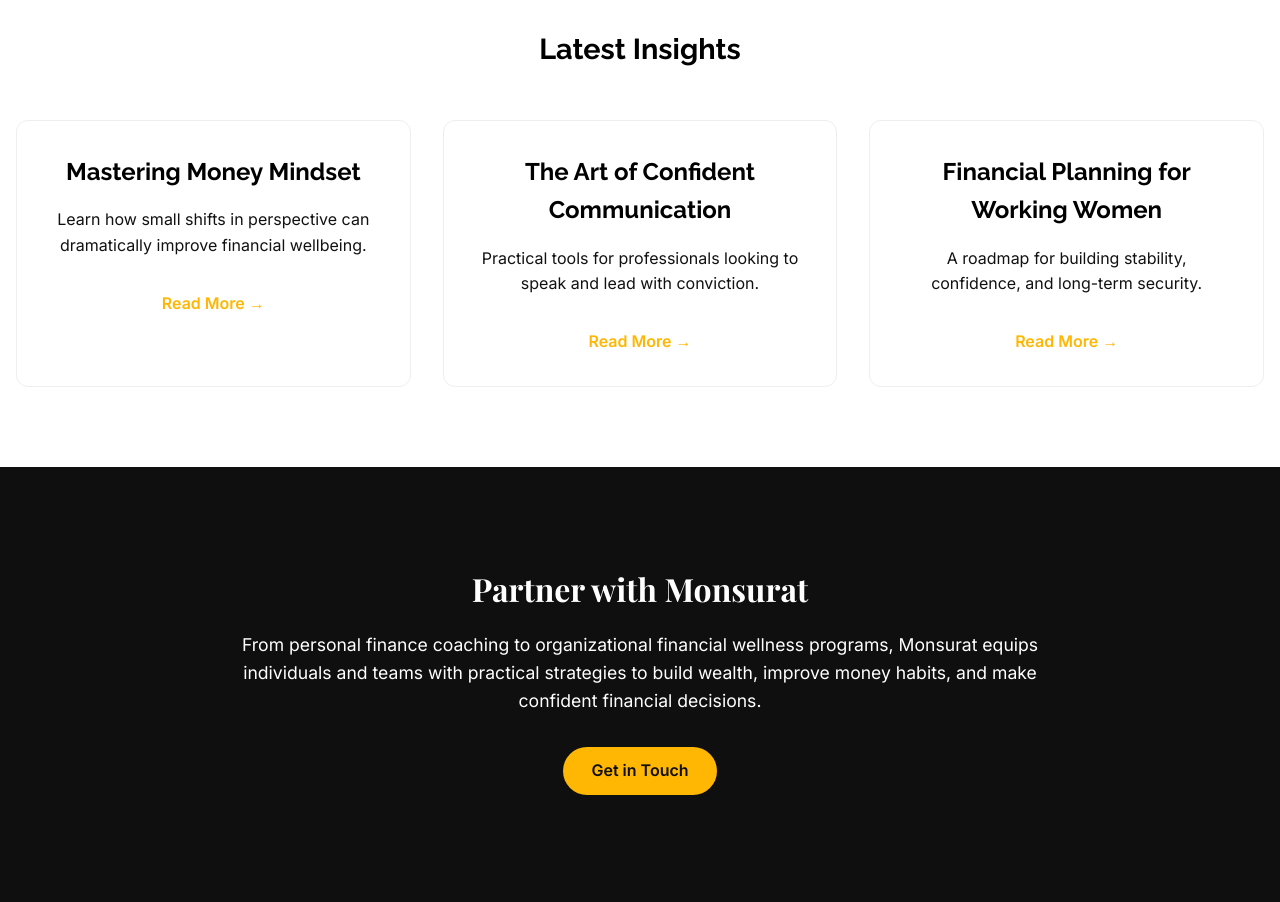
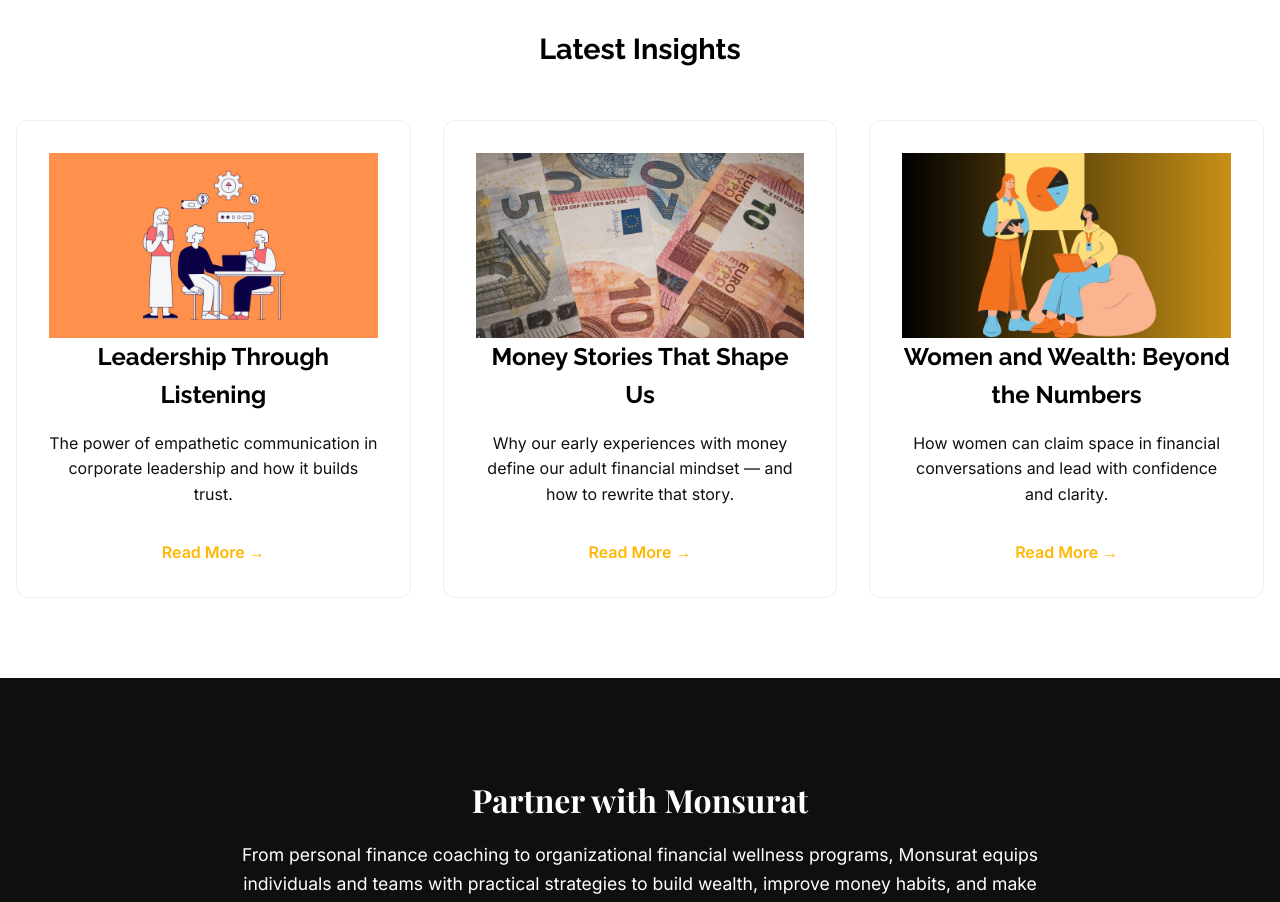
Before and after one commit to Gboly/mlainsights, a Next.js app: page / in a window 1280 px wide. Shown: the part 2320-3222 px from the top of the page. Built offline with nearby package versions, Linux system fonts and the light colour scheme.

Commit message:
fix: Optimize Insight

```diff
--- a/app/page.tsx
+++ b/app/page.tsx
@@ -3,8 +3,14 @@
 import { motion } from "framer-motion";
 import Link from "next/link";
 import "./page.css"; // imported globally, not as CSS module
+import { insightsExcerpts } from "@/util/data";
+import { getRandomItems } from "@/util/helper";
+import Insight from "@/components/insight";
 
 export default function HomePage() {
+
+  const selectedInsights = getRandomItems(insightsExcerpts, 3);
+
   return (
     <main className="main">
       {/* ===== HERO SECTION ===== */}
@@ -140,33 +146,8 @@
           Latest Insights
         </motion.h2>
         <div className="insights-grid">
-          {[
-            {
-              title: "Mastering Money Mindset",
-              desc: "Learn how small shifts in perspective can dramatically improve financial wellbeing.",
-            },
-            {
-              title: "The Art of Confident Communication",
-              desc: "Practical tools for professionals looking to speak and lead with conviction.",
-            },
-            {
-              title: "Financial Planning for Working Women",
-              desc: "A roadmap for building stability, confidence, and long-term security.",
-            },
-          ].map((post, i) => (
-            <motion.div
-              key={i}
-              className="insight-card"
-              initial={{ opacity: 0, y: 40 }}
-              whileInView={{ opacity: 1, y: 0 }}
-              transition={{ delay: i * 0.2 }}
-            >
-              <h3>{post.title}</h3>
-              <p>{post.desc}</p>
-              <Link href="/insights" className="read-more">
-                Read More →
-              </Link>
-            </motion.div>
+          {selectedInsights.map((item, index) => (
+            <Insight key={index} item={item} index={index} />
           ))}
         </div>
       </section>
--- /dev/null
+++ b/components/insight.tsx
@@ -0,0 +1,34 @@
+"use client"
+
+import { insightsExcerptType } from "@/util/data";
+import { motion } from "framer-motion";
+import Image from "next/image"
+import Link from "next/link"
+
+const Insight = ({index, item} : {index: number, item: insightsExcerptType}) => {
+  return (
+    <motion.div
+            className="insight-card"
+            initial={{ opacity: 0, y: 40 }}
+            whileInView={{ opacity: 1, y: 0 }}
+            transition={{ duration: 0.6, delay: index * 0.1 }}
+          >
+            <Image
+              src={item.image}
+              alt={item.title}
+              width={400}
+              height={250}
+              className="insight-image"
+            />
+            <div className="insight-content">
+              <h3>{item.title}</h3>
+              <p>{item.excerpt}</p>
+              <Link href={item.link} className="read-more">
+                Read More →
+              </Link>
+            </div>
+          </motion.div>
+  )
+}
+
+export default Insight
--- a/util/helper.js
+++ b/util/helper.js
@@ -4,3 +4,22 @@
 //   if (insight.link !== path && accum.length < 3 ) { accum = [...accum, insight]; }
 //   return accum
 // }, []);
+
+export const getRandomItems = (arr, num) => {
+  // Create a copy so we don't mutate the original array
+  const shuffled = [...arr].filter((_, index) => index > 0);
+  const selectedItems = [];
+
+  // Loop 'num' times to pick the required number of items
+  for (let i = 0; i < num; i++) {
+    // Generate a random index based on the *remaining* length of the shuffled array
+    const randomIndex = Math.floor(Math.random() * shuffled.length);
+
+    // Remove the item at that index and add it to our result array
+    // splice() returns an array, so we use [0] to get the item itself
+    const randomItem = shuffled.splice(randomIndex, 1)[0];
+    selectedItems.push(randomItem);
+  }
+
+  return selectedItems;
+};
```
Also changed, not shown: app/insights/page.tsx (+2 -22 lines).
